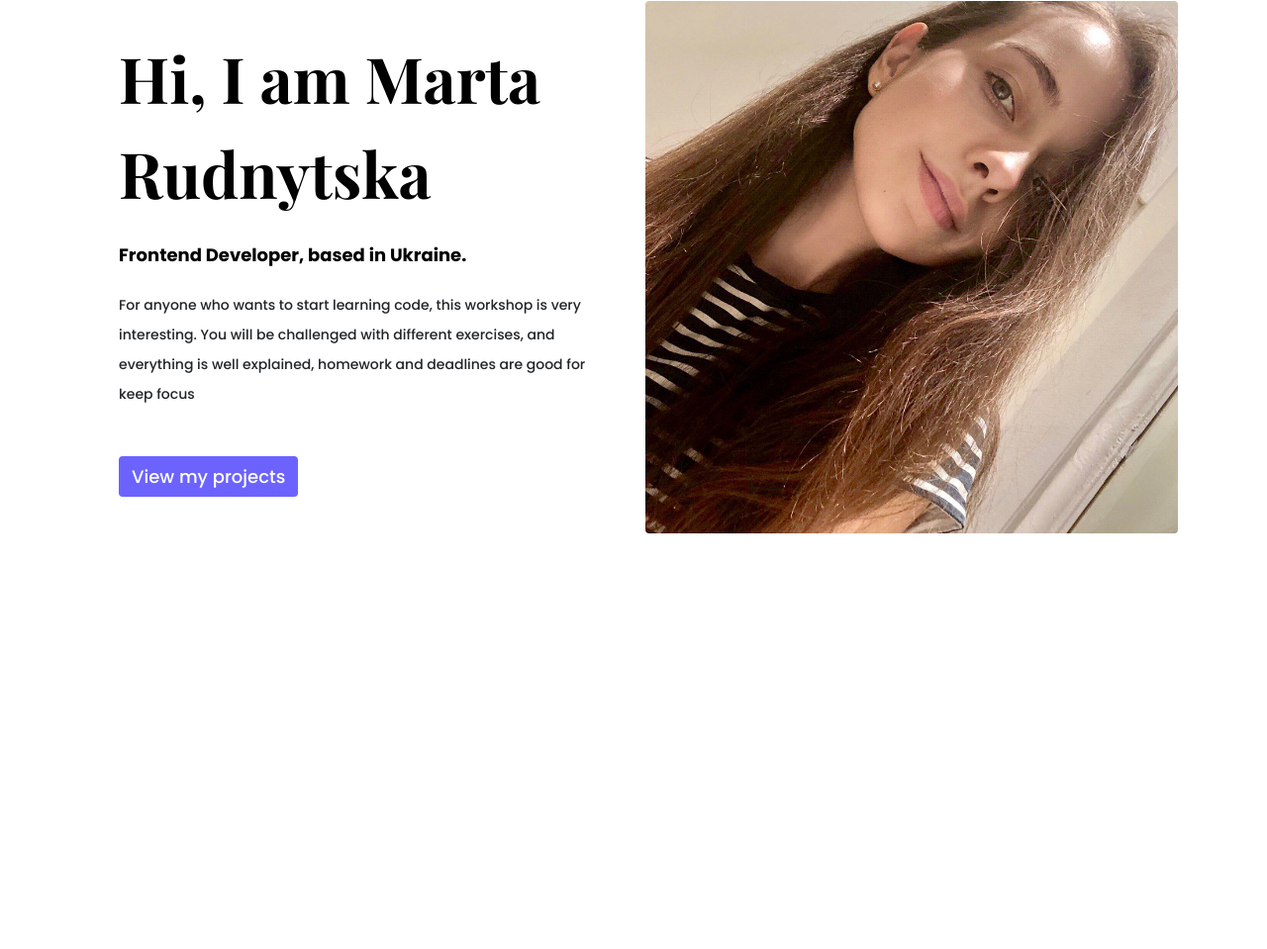
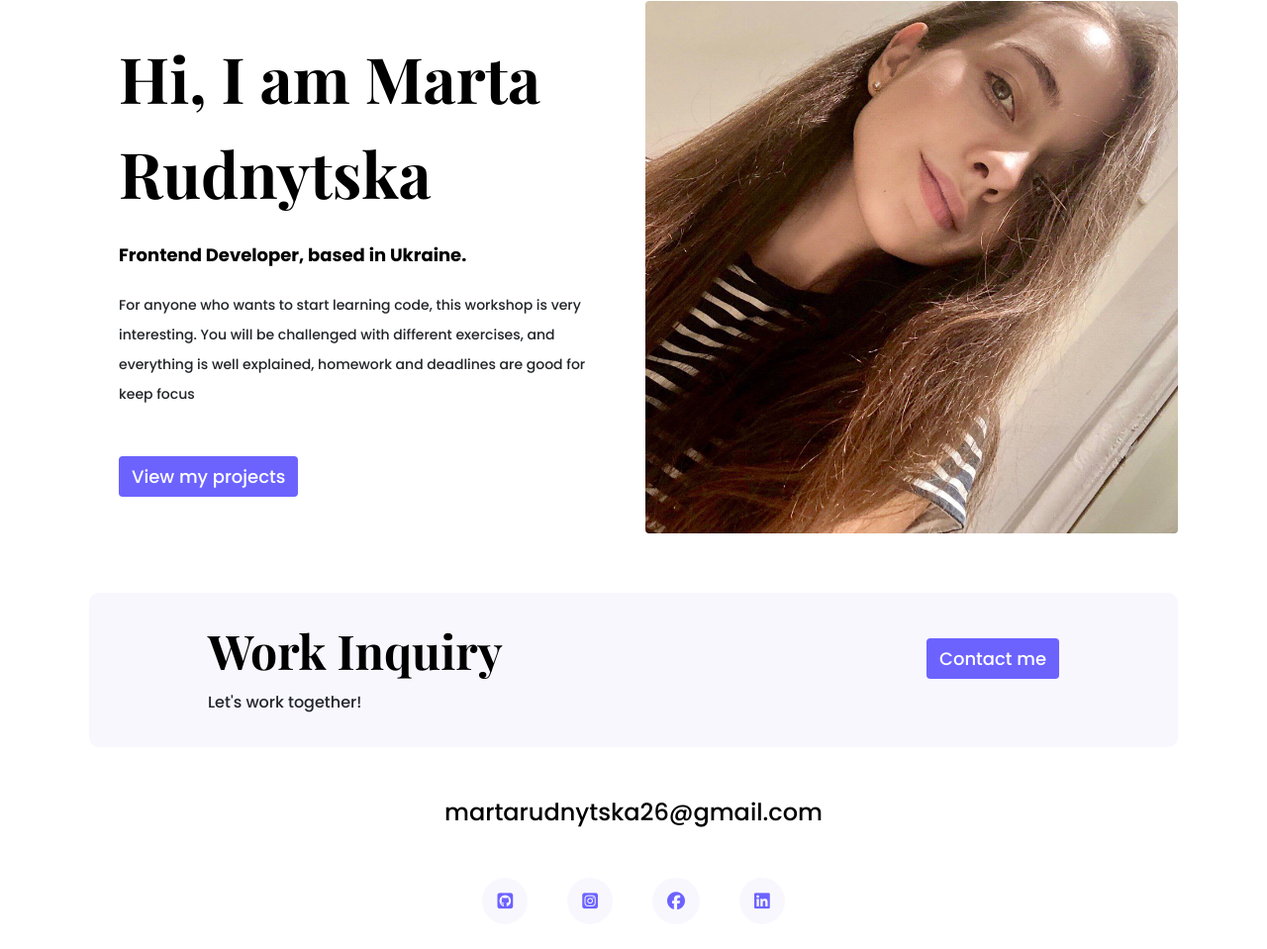
Before and after one commit to ruudyaa/portfolio-project, a plain HTML site: page about-me.html in a window 1280 px wide. Shown: the part 237-1196 px from the top of the page at 99% size. Before the commit the page ends 936 px from the top, so only its background shows below. Drawn offline with nearby package versions, Linux system fonts and the light colour scheme.

Commit message:
Add footer to all pages.

```diff
--- a/about-me.html
+++ b/about-me.html
@@ -78,6 +78,38 @@
           />
         </div>
       </div>
+      <footer>
+        <div
+          class="contact-box d-flex justify-content-between mb-5 d-none d-md-flex"
+        >
+          <div>
+            <h4>Work Inquiry</h4>
+            <p>Let's work together!</p>
+          </div>
+          <div>
+            <a href="" class="btn btn-branding mt-3">Contact me</a>
+          </div>
+        </div>
+        <div class="d-flex justify-content-center mb-5">
+          <a href="mailto:martarudnytska26@gmail.com" class="email-link"
+            >martarudnytska26@gmail.com</a
+          >
+        </div>
+        <div class="social-links d-flex justify-content-center mb-5">
+          <a href="https://github.com/ruudyaa"
+            ><i class="fab fa-github-square"></i
+          ></a>
+          <a href="https://www.instagram.com/ruudyaa/"
+            ><i class="fab fa-instagram-square"></i
+          ></a>
+          <a href="https://www.facebook.com/mrudnytska/"
+            ><i class="fab fa-facebook"></i
+          ></a>
+          <a href="https://www.linkedin.com/in/marta-r-aabb35219/"
+            ><i class="fab fa-linkedin"></i
+          ></a>
+        </div>
+      </footer>
     </div>
   </body>
 </html>
--- a/css/styles.css
+++ b/css/styles.css
@@ -28,6 +28,10 @@ h1 {
 
 h2 {
   font-size: 64px;
+}
+
+h4 {
+  font-size: 48px;
 }
 
 p {
@@ -153,6 +157,45 @@ nav li.active a {
   transition: all 100ms ease-in-out;
 }
 
+footer {
+  margin: 60px 0;
+}
+
+footer .contact-box {
+  background: var(--secondary-color);
+  padding: 30px 120px;
+  border-radius: 10px;
+}
+
+footer .contact-box p {
+  margin: 0;
+}
+
+footer .email-link {
+  text-decoration: none;
+  color: black;
+  font-size: 24px;
+}
+
+footer .email-link:hover {
+  color: var(--branding-color);
+}
+
+footer .social-links a {
+  margin: 0 20px;
+  color: var(--branding-color);
+  background: var(--secondary-color);
+  padding: 10px 15px;
+  font-size: 18px;
+  border-radius: 50%;
+  transition: all 100ms ease-in-out;
+}
+
+footer .social-links a:hover {
+  color: white;
+  background: var(--branding-color);
+}
+
 @media (max-width: 900px) {
   .hero h1 {
     font-size: 44px;
@@ -165,6 +208,10 @@ nav li.active a {
   h2 {
     font-size: 44px;
   }
+  h4 {
+    font-size: 26px;
+  }
+
   .hero {
     padding: 80px 20px;
   }
```
Also changed, not shown: contact.html (+32 -0 lines), index.html (+32 -0 lines), work.html (+32 -0 lines), 1 other file.
